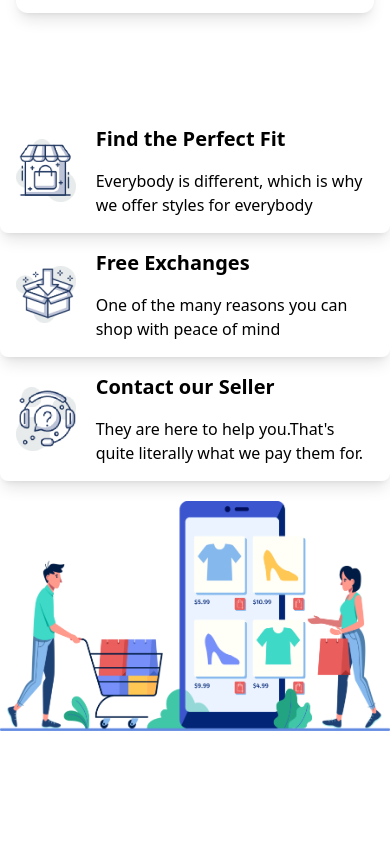
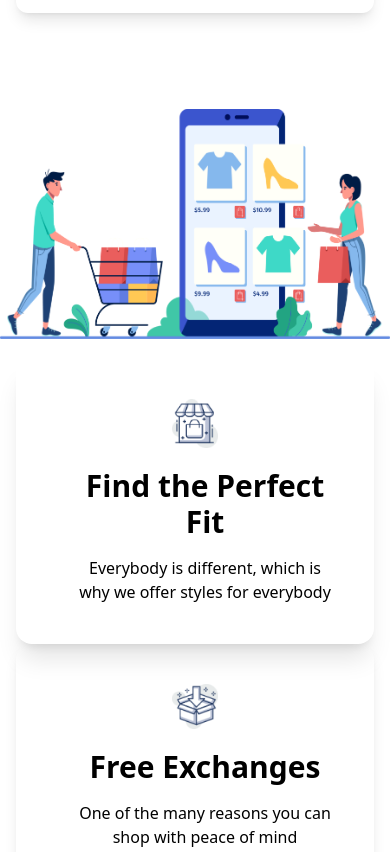
Before and after one commit to KishorKumarParoi/web-dev-bootcamp, a plain HTML site: page 10-Tailwind-CSS/index.html in a window 390 px wide. Shown: the part 4563-5415 px from the top of the page. Before the commit the page ends 5294 px from the top, so only its background shows below. Drawn offline with nearby package versions, Linux system fonts and the light colour scheme.

Commit message:
made footer responsive

```diff
--- a/10-Tailwind-CSS/index.html
+++ b/10-Tailwind-CSS/index.html
@@ -58,7 +58,7 @@
 
     </header>
 
-    <main class="container mx-auto mt-12 bg-mainbackground">
+    <main class="container mx-auto mt-12 bg-mainbackground mb-20">
         <!-- Woman Jacket  -->
         <section>
             <h2 class="text-4xl sm:text-6xl font-bold my-5 text-center md:text-start md:ms-7">Woman Jacket</h2>
@@ -174,33 +174,40 @@
         </section>
     </main>
 
-    <footer class="container mx-auto mt-20">
-        <div class="lg:flex space-y-5 ">
-            <div class="w-full lg:w-2/5">
-                <div class="flex items-center space-x-5 shadow-lg rounded-lg p-4">
-                    <img src="images/house.png" class="w-2/12" alt="">
+    <footer class="container mx-auto mb-12">
+        <div class="lg:flex flex-row-reverse items-center space-y-5 lg:gap-5">
+            <div class="container mx-auto w-full lg:w-1/2 ">
+                <img src="images/shopping.png" alt="">
+            </div>
+
+            <div class="container mx-auto w-full px-4  lg:w-1/2">
+                <div
+                    class="flex flex-col md:flex-row items-center space-x-5 shadow-xl rounded-2xl md:rounded-lg mt-18 md:mt-8 lg:mt-0 p-10 md:p-4">
+                    <img src="images/house.png" class="w-2/12 pb-5 md:pb-0" alt="">
                     <div class="space-y-4">
-                        <h3 class="text-xl sm:text-2xl font-semibold">Find the Perfect Fit</h3>
-                        <p>Everybody is different, which is why we offer styles for everybody</p>
+                        <h3 class="text-3xl md:text-2xl font-semibold text-center md:text-start">Find the Perfect Fit
+                        </h3>
+                        <p class="text-center md:text-start">Everybody is different, which is why we offer styles for
+                            everybody</p>
                     </div>
                 </div>
-                <div class="flex items-center space-x-5 shadow-lg rounded-lg p-4">
-                    <img src="images/box.png" class="w-2/12" alt="">
+                <div
+                    class="flex flex-col md:flex-row items-center space-x-5 shadow-lg rounded-2xl md:rounded-lg p-10 md:p-4">
+                    <img src="images/box.png" class="w-2/12 pb-5 md:pb-0" alt="">
                     <div class="space-y-4">
-                        <h3 class="text-xl sm:text-2xl font-semibold">Free Exchanges</h3>
-                        <p>One of the many reasons you can shop with peace of mind</p>
+                        <h3 class="text-3xl md:text-2xl font-semibold text-center md:text-start">Free Exchanges</h3>
+                        <p class="text-center md:text-start">One of the many reasons you can shop with peace of mind</p>
                     </div>
                 </div>
-                <div class="flex items-center space-x-5 shadow-lg rounded-lg p-4">
-                    <img src="images/question.png" class="w-2/12" alt="">
+                <div
+                    class="flex flex-col md:flex-row items-center space-x-5 shadow-lg rounded-2xl md:rounded-lg  p-10 md:p-4">
+                    <img src="images/question.png" class="w-2/12 pb-5 md:pb-0" alt="">
                     <div class="space-y-4">
-                        <h3 class="text-xl sm:text-2xl font-semibold">Contact our Seller</h3>
-                        <p>They are here to help you.That's quite literally what we pay them for.</p>
+                        <h3 class="text-3xl md:text-2xl font-semibold text-center md:text-start">Contact our Seller</h3>
+                        <p class="text-center md:text-start">They are here to help you.That's quite literally what we
+                            pay them for.</p>
                     </div>
                 </div>
-            </div>
-            <div class="container mx-auto lg:w-5/12 ">
-                <img src="images/shopping.png" alt="">
             </div>
         </div>
     </footer>
```
